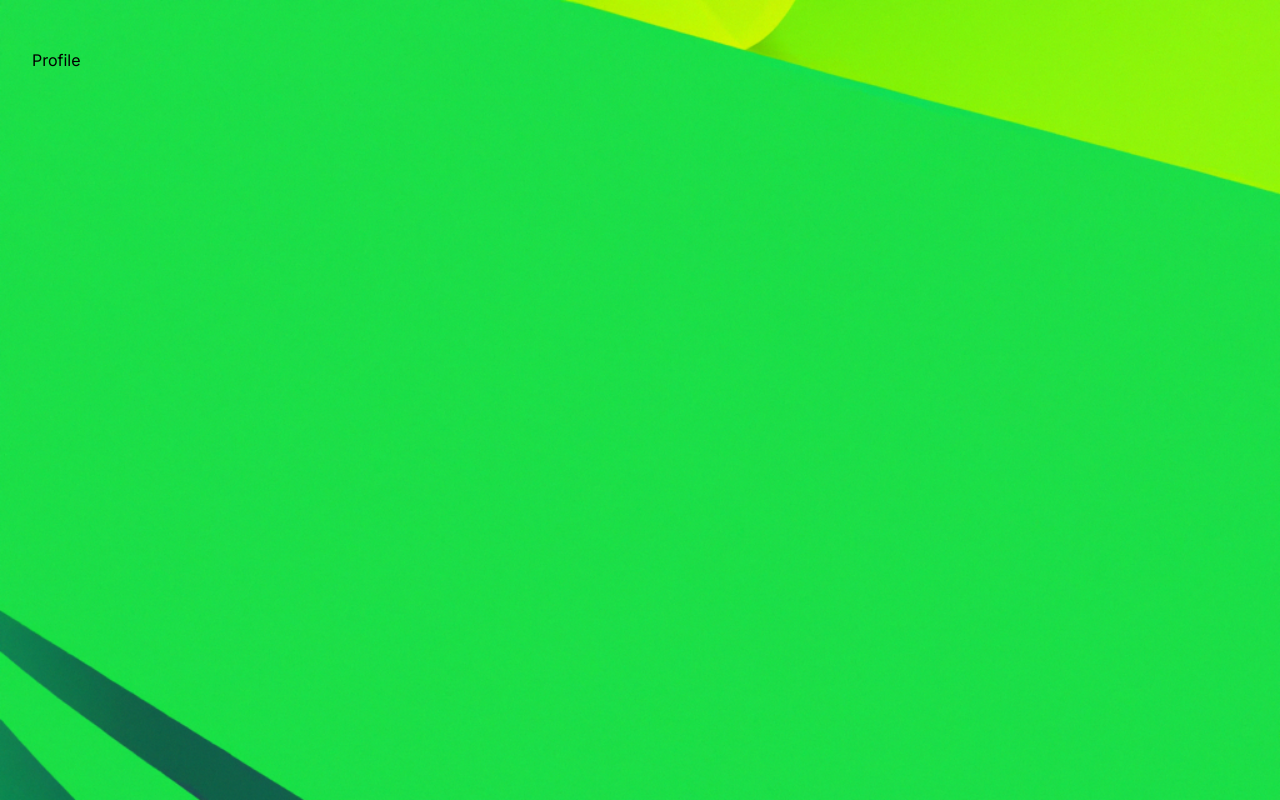
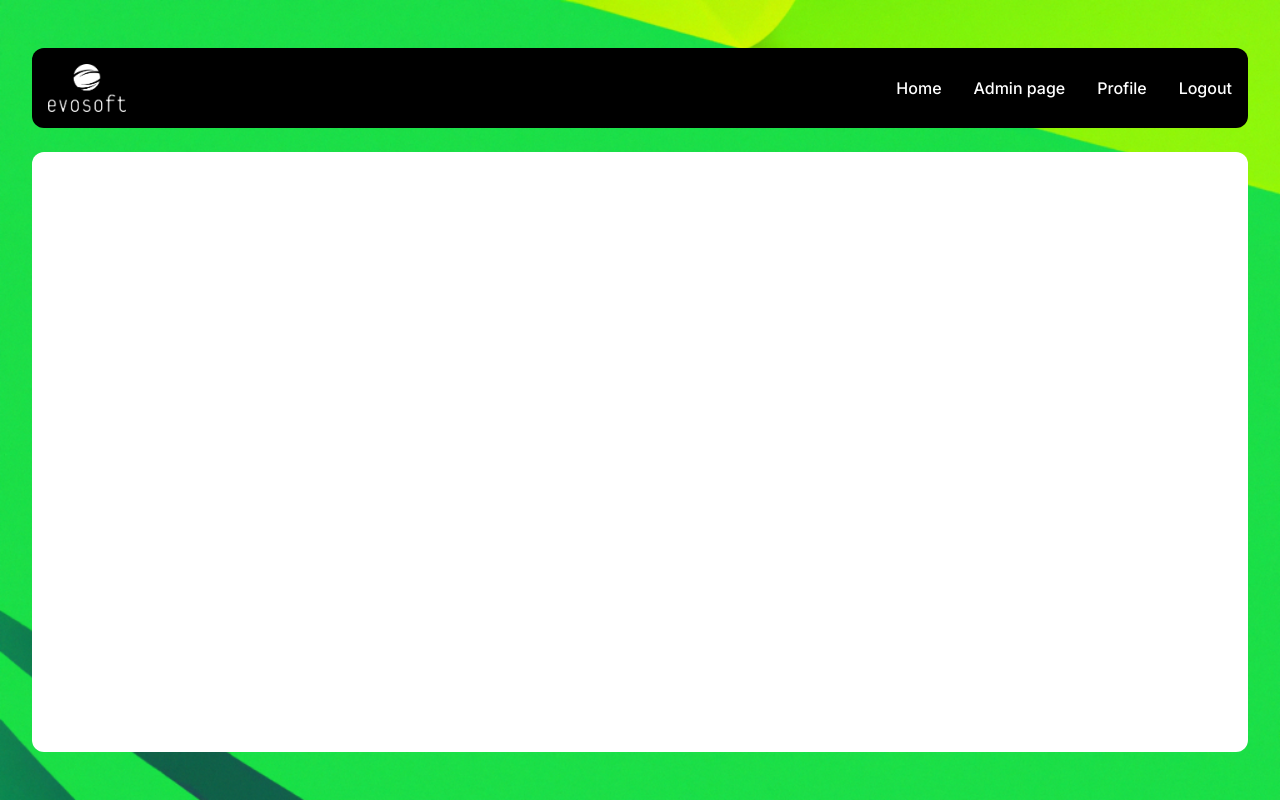
Before and after one commit to commanderROHANIK/evoScooter, a Next.js app in the folder evoscooter/: page /profile in a window 1280 px wide. Built offline with nearby package versions, Linux system fonts and the light colour scheme.

Commit message:
prepare profile page

```diff
--- a/evoscooter/app/components/common/header.tsx
+++ b/evoscooter/app/components/common/header.tsx
@@ -12,6 +12,9 @@ export default function Header() {
     }
     const navigateToAdminPage = () => {
         router.push("/admin")
+    }
+    const navigateToProfilePage = () => {
+        router.push("/profile")
     }
 
     return (
@@ -44,6 +47,12 @@ export default function Header() {
                             </button>
                         </li>
                         <li className="block py-2 pl-3 pr-4 text-white rounded hover:bg-gray-100 md:hover:bg-transparent md:border-0 md:hover:text-green-600 md:p-0 dark:text-white  dark:hover:text-white md:dark:hover:bg-transparent">
+                            <button
+                                onClick={navigateToProfilePage}>
+                                Profile
+                            </button>
+                        </li>
+                        <li className="block py-2 pl-3 pr-4 text-white rounded hover:bg-gray-100 md:hover:bg-transparent md:border-0 md:hover:text-green-600 md:p-0 dark:text-white  dark:hover:text-white md:dark:hover:bg-transparent">
                             <span
                                 onClick={() => signOut({callbackUrl: "/"})}>
                                 Logout
--- a/evoscooter/app/profile/page.tsx
+++ b/evoscooter/app/profile/page.tsx
@@ -1,7 +1,14 @@
+import Header from "../components/common/header";
+
 export default async function Login() {
   return (
-    <div className="flex min-h-full flex-1 flex-col justify-center px-6 py-12 lg:px-8">
-      <h1>Profile</h1>
+    <div className="flex min-h-screen">
+      <div className="flex flex-1 flex-col justify-center px-6 py-12 lg:px-8">
+        <Header />
+        <div className="flex bg-white flex-1 flex-col justify-center px-6 py-12 lg:px-8 mt-6 rounded-xl">
+
+        </div>
+      </div>
     </div>
   )
 }
```
